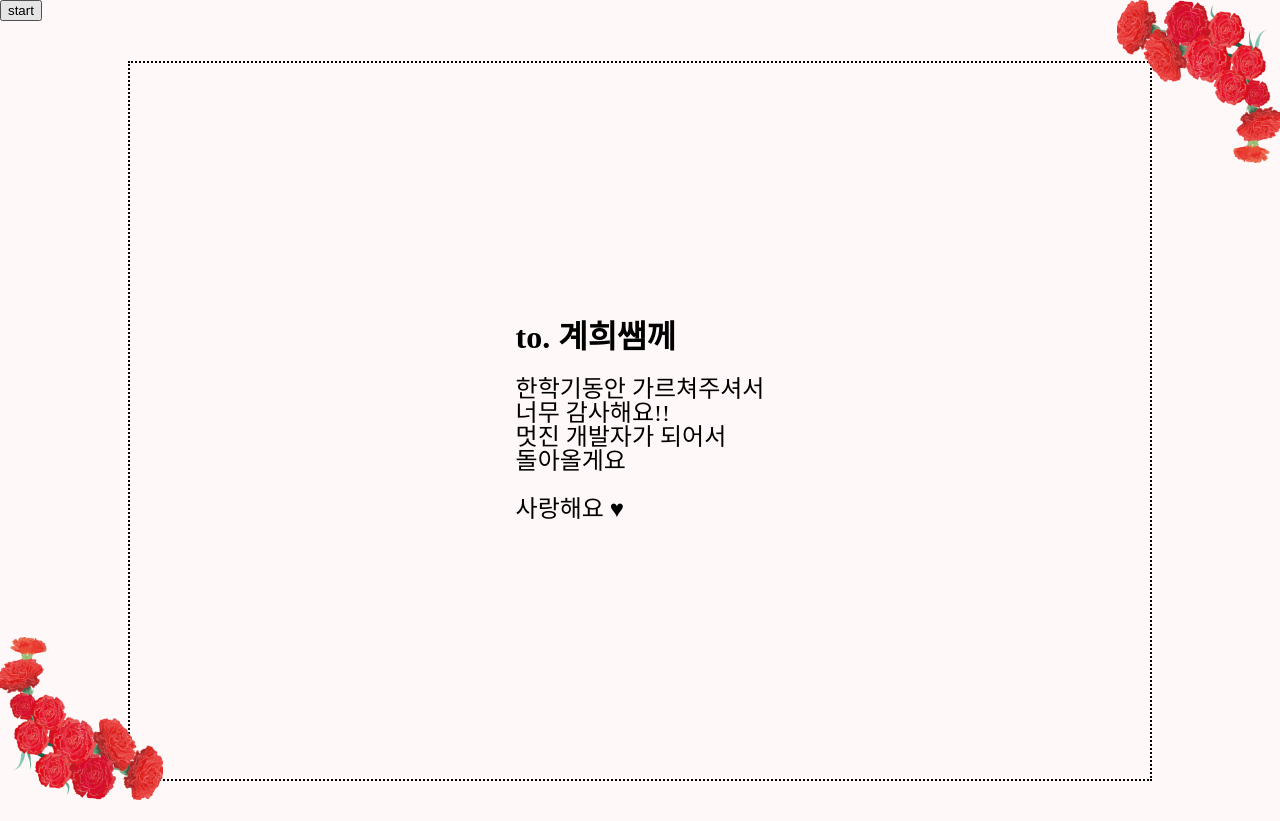
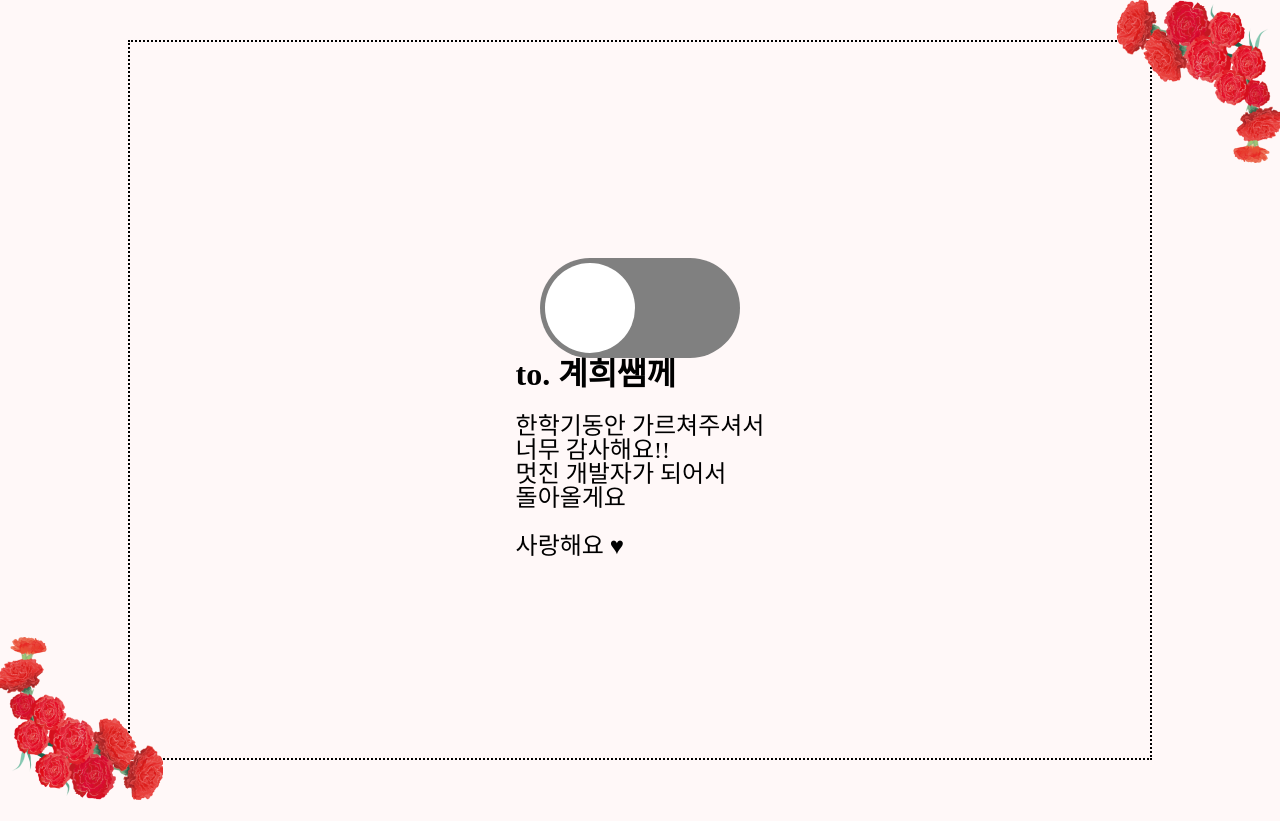
Before and after one commit to Jahwi-0413/teacher-s-day, a React (Create React App) app in the folder teachersday/: page /letter in a window 1280 px wide. After the commit the page ends 800 px from the top, so only its background shows below. Built offline with nearby package versions, Linux system fonts and the light colour scheme.

Commit message:
음악 토글 추가

```diff
--- a/teachersday/src/pages/letter.tsx
+++ b/teachersday/src/pages/letter.tsx
@@ -1,33 +1,54 @@
 import style from "../style/letter.module.css";
 
 import flower from "../assets/flower.png";
-import { useEffect, useRef } from "react";
+import { useRef, useState } from "react";
 import bgm from "../assets/bgm.mp3";
 
 export default function Letter() {
   const bgmRef = useRef<HTMLAudioElement | null>(null);
+  const [bgmActive, setBgmActive] = useState(false);
 
   const start = () => {
-
     if (bgmRef.current) {
-      console.log(bgmRef)
       bgmRef.current.volume = 0.3;
       bgmRef.current.play();
     }
-  }
+  };
 
-  useEffect(() => {
-    if (!bgmRef) return
-    bgmRef.current?.play();
-  }, []);
+  // useEffect(() => {
+  //   try {
+  //     if (!bgmRef) return;
+  //     bgmRef.current?.play();
+  //   } catch (error) {}
+  // }, []);
+
+  const onClickToggle = () => {
+    if (!bgmRef.current) return;
+    const currentValue = bgmActive;
+
+    setBgmActive((current) => !current);
+
+    if (!currentValue) {
+      bgmRef.current.volume = 0.3;
+      bgmRef.current.play();
+      return;
+    }
+    bgmRef.current.pause();
+  };
+
   return (
     <>
       <audio src={bgm} ref={bgmRef} loop />
-      <button onClick={start} >start</button>
       <div className={style.container}>
+        {/* toggle */}
+        {/* <button onClick={start}>start</button> */}
         <img src={flower} className={style.topFlower} alt="카네이션" />
         <img src={flower} className={style.bottomFlower} alt="카네이션" />
         <div className={style.letterBox}>
+          <span onClick={onClickToggle}>
+            <input type="checkbox" id="switch" />
+            <label htmlFor="switch">Toggle</label>
+          </span>
           <div className={style.text}>
             <span>to. 계희쌤께</span>
             <div>
--- a/teachersday/src/style/letter.module.css
+++ b/teachersday/src/style/letter.module.css
@@ -51,3 +51,46 @@ body {
   left: 0;
   transform: scale(-1, -1);
 }
+
+/* toggle */
+input[type="checkbox"] {
+  height: 0;
+  width: 0;
+  visibility: hidden;
+}
+
+label {
+  cursor: pointer;
+  text-indent: -9999px;
+  width: 200px;
+  height: 100px;
+  background: grey;
+  display: block;
+  border-radius: 100px;
+  position: relative;
+}
+
+label:after {
+  content: "";
+  position: absolute;
+  top: 5px;
+  left: 5px;
+  width: 90px;
+  height: 90px;
+  background: #fff;
+  border-radius: 90px;
+  transition: 0.3s;
+}
+
+input:checked + label {
+  background: #f67d61;
+}
+
+input:checked + label:after {
+  left: calc(100% - 5px);
+  transform: translateX(-100%);
+}
+
+label:active:after {
+  width: 130px;
+}
```
